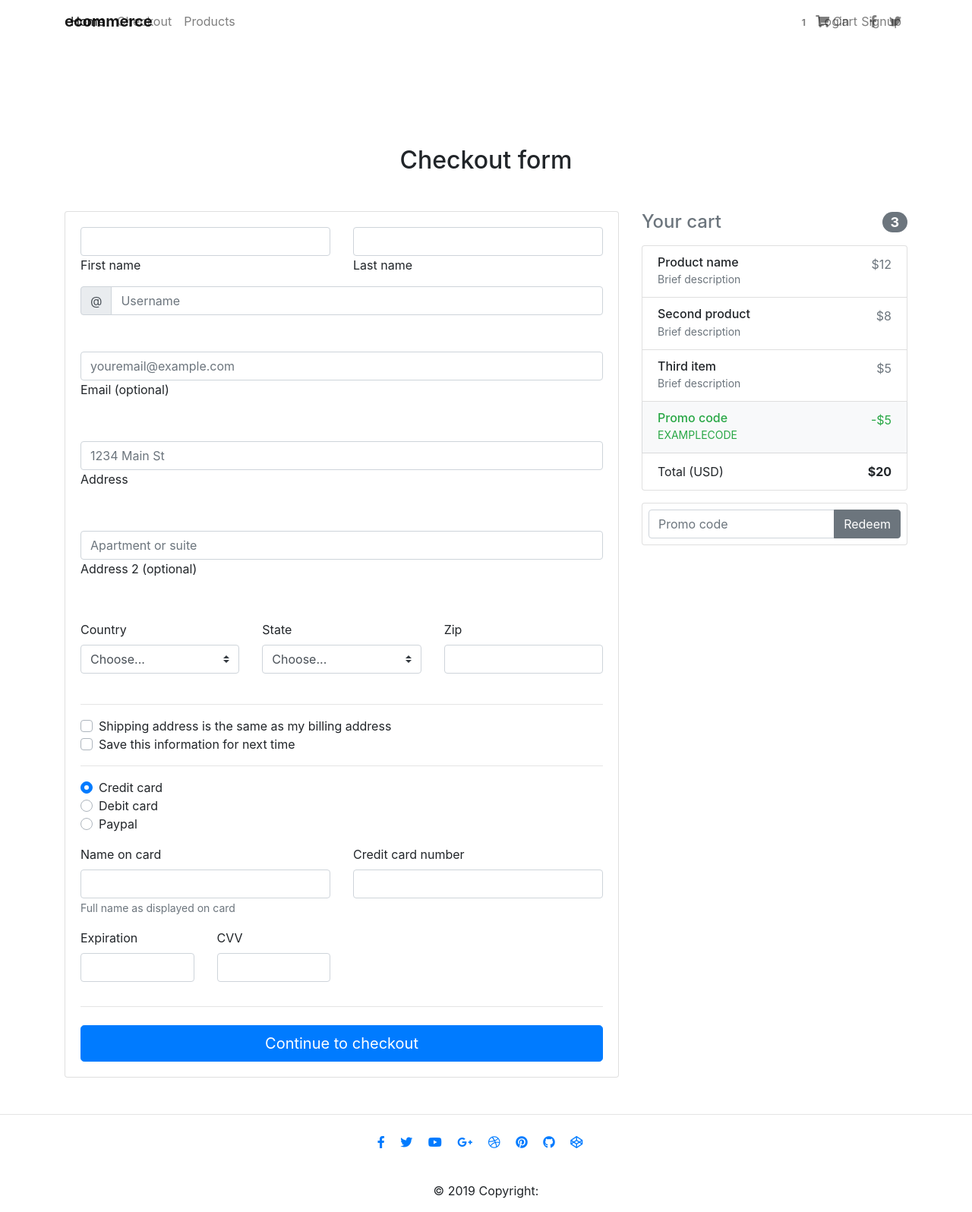
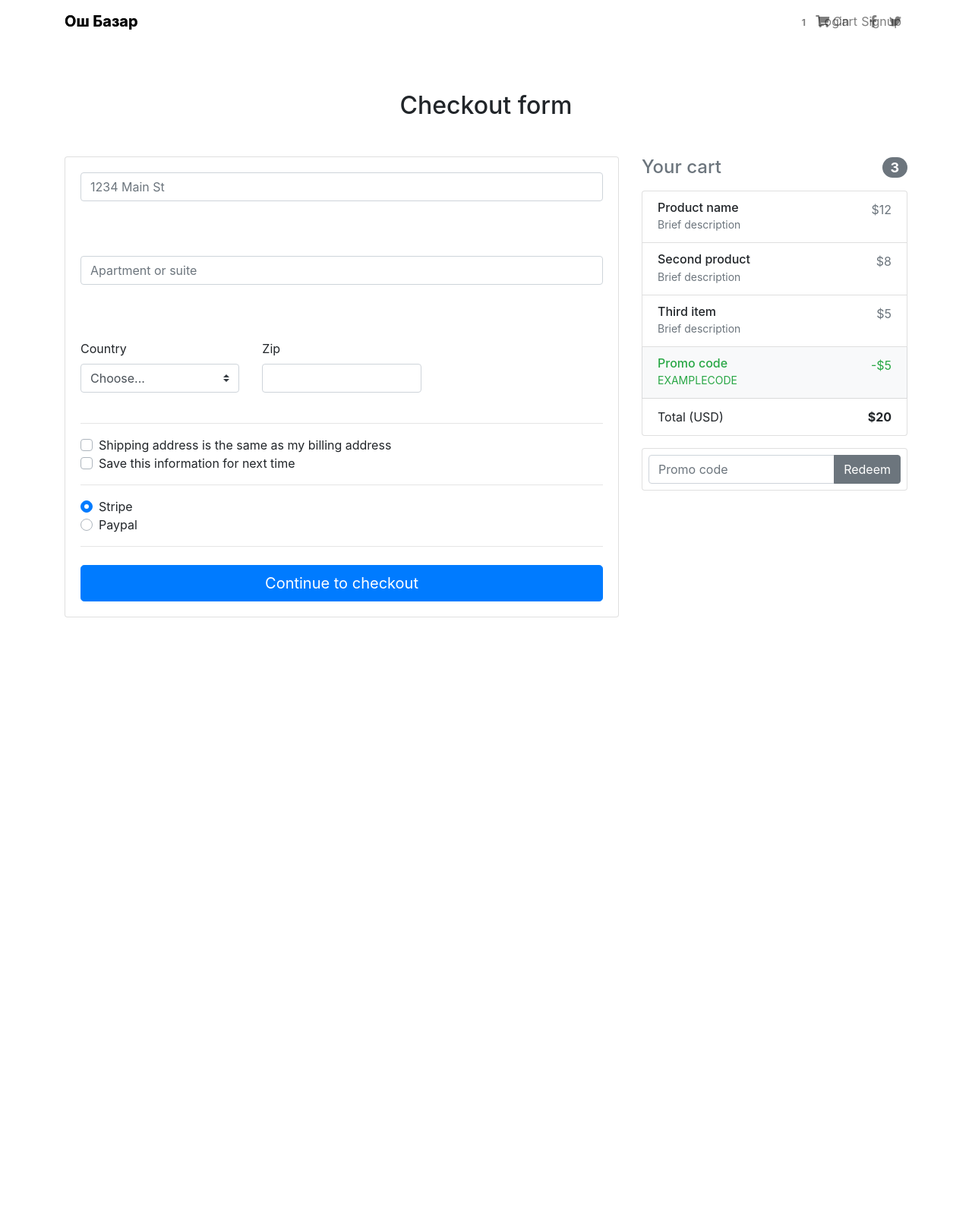
Before and after one commit to jetigenov/shop, a Django app: page /checkout/ in a window 1280 px wide. Shown: the whole page at 76% size. After the commit the page ends 813 px from the top, so only its background shows below. Run offline with Django 3.2, Linux system fonts and the light colour scheme; some libraries are stand-ins or nearby versions.

Commit message:
django countries

```diff
--- /dev/null
+++ b/core/forms.py
@@ -0,0 +1,12 @@
+from django import forms
+from django_countries.fields import CountryField
+
+
+class CheckoutForm(forms.Form):
+    street_address = forms.CharField()
+    apartment_address = forms.CharField(required=False)
+    country = CountryField(blank_label='(select country)')
+    zip = forms.CharField()
+    same_billing_address = forms.BooleanField(widget=forms.CheckboxInput())
+    save_info = forms.BooleanField(widget=forms.CheckboxInput())
+    payment_option = forms.BooleanField(widget=forms.RadioSelect())
--- a/core/urls.py
+++ b/core/urls.py
@@ -1,7 +1,7 @@
 from django.urls import path
 from .views import (
     ItemDetailView,
-    checkout,
+    CheckoutView,
     HomeView,
     add_to_cart,
     remove_from_cart,
@@ -15,7 +15,7 @@ app_name = 'core'
 
 urlpatterns = [
     path('', HomeView.as_view(), name='home'),
-    path('checkout/', checkout, name='checkout'),
+    path('checkout/', CheckoutView.as_view(), name='checkout'),
     path('order-summary/', OrderSummaryView.as_view(), name='order-summary'),
     path('products/<slug>/', ItemDetailView.as_view(), name='product'),
     path('add-to-cart/<slug>/', add_to_cart, name='add-to-cart'),
--- a/core/views.py
+++ b/core/views.py
@@ -8,6 +8,7 @@ from django.shortcuts import redirect
 from django.shortcuts import render, get_object_or_404
 from django.views.generic import ListView, DetailView, View
 from django.utils import timezone
+from .forms import CheckoutForm
 from .models import Item, OrderItem, Order
 
 
@@ -17,14 +18,30 @@ def products(request):
     }
     return render(request, "product.html", context)
 
-def checkout(request):
-    return render(request, "checkout.html")
+
+
+class CheckoutView(View):
+    def get(self, *args, **kwargs):
+        form = CheckoutForm()
+        context = {
+            'form': form
+        }
+        return render(self.request, "checkout.html", context)
+
+    def post(self, *args, **kwargs):
+        form = CheckoutForm(self.request.POST or None)
+        if form.is_valid():
+            print("The form is valid")
+            return redirect('core:checkout')
+
 
 
 class HomeView(ListView):
     model = Item
     paginate_by = 10
     template_name = "home.html"
+
+
 
 
 class OrderSummaryView(LoginRequiredMixin, View):
--- a/templates/checkout.html
+++ b/templates/checkout.html
@@ -36,24 +36,10 @@
         <span class="navbar-toggler-icon"></span>
       </button>
 
-      <!-- Links -->
-      <div class="collapse navbar-collapse" id="navbarSupportedContent">
 
-        <!-- Left -->
-        <ul class="navbar-nav mr-auto">
-          <li class="nav-item active">
-            <a class="nav-link waves-effect" href="#">Home
-              <span class="sr-only">(current)</span>
-            </a>
-          </li>
-          <li class="nav-item">
-            <a class="nav-link waves-effect" href="" target="_blank">Checkout</a>
-          </li>
-          <li class="nav-item">
-            <a class="nav-link waves-effect" href="" target="_blank">Products</a>
-          </li>
-        </ul>
-
+            <a class="navbar-brand waves-effect" href="/">
+        <strong class="blue-text">Ош Базар</strong>
+      </a>
         <!-- Right -->
         <ul class="navbar-nav nav-flex-icons">
           <li class="nav-item">
@@ -82,7 +68,7 @@
   <!-- Navbar -->
 
   <!--Main layout-->
-  <main class="mt-5 pt-4">
+  <main>
     <div class="container wow fadeIn">
 
       <!-- Heading -->
@@ -100,60 +86,17 @@
             <!--Card content-->
             <form class="card-body">
 
-              <!--Grid row-->
-              <div class="row">
-
-                <!--Grid column-->
-                <div class="col-md-6 mb-2">
-
-                  <!--firstName-->
-                  <div class="md-form ">
-                    <input type="text" id="firstName" class="form-control">
-                    <label for="firstName" class="">First name</label>
-                  </div>
-
-                </div>
-                <!--Grid column-->
-
-                <!--Grid column-->
-                <div class="col-md-6 mb-2">
-
-                  <!--lastName-->
-                  <div class="md-form">
-                    <input type="text" id="lastName" class="form-control">
-                    <label for="lastName" class="">Last name</label>
-                  </div>
-
-                </div>
-                <!--Grid column-->
-
-              </div>
-              <!--Grid row-->
-
-              <!--Username-->
-              <div class="md-form input-group pl-0 mb-5">
-                <div class="input-group-prepend">
-                  <span class="input-group-text" id="basic-addon1">@</span>
-                </div>
-                <input type="text" class="form-control py-0" placeholder="Username" aria-describedby="basic-addon1">
-              </div>
-
-              <!--email-->
-              <div class="md-form mb-5">
-                <input type="text" id="email" class="form-control" placeholder="youremail@example.com">
-                <label for="email" class="">Email (optional)</label>
-              </div>
 
               <!--address-->
               <div class="md-form mb-5">
                 <input type="text" id="address" class="form-control" placeholder="1234 Main St">
-                <label for="address" class="">Address</label>
+                <label for="address" class=""></label>
               </div>
 
               <!--address-2-->
               <div class="md-form mb-5">
                 <input type="text" id="address-2" class="form-control" placeholder="Apartment or suite">
-                <label for="address-2" class="">Address 2 (optional)</label>
+                <label for="address-2" class=""></label>
               </div>
 
               <!--Grid row-->
@@ -169,21 +112,6 @@
                   </select>
                   <div class="invalid-feedback">
                     Please select a valid country.
-                  </div>
-
-                </div>
-                <!--Grid column-->
-
-                <!--Grid column-->
-                <div class="col-lg-4 col-md-6 mb-4">
-
-                  <label for="state">State</label>
-                  <select class="custom-select d-block w-100" id="state" required>
-                    <option value="">Choose...</option>
-                    <option>California</option>
-                  </select>
-                  <div class="invalid-feedback">
-                    Please provide a valid state.
                   </div>
 
                 </div>
@@ -220,50 +148,14 @@
               <div class="d-block my-3">
                 <div class="custom-control custom-radio">
                   <input id="credit" name="paymentMethod" type="radio" class="custom-control-input" checked required>
-                  <label class="custom-control-label" for="credit">Credit card</label>
-                </div>
-                <div class="custom-control custom-radio">
-                  <input id="debit" name="paymentMethod" type="radio" class="custom-control-input" required>
-                  <label class="custom-control-label" for="debit">Debit card</label>
+                  <label class="custom-control-label" for="credit">Stripe</label>
                 </div>
                 <div class="custom-control custom-radio">
                   <input id="paypal" name="paymentMethod" type="radio" class="custom-control-input" required>
                   <label class="custom-control-label" for="paypal">Paypal</label>
                 </div>
               </div>
-              <div class="row">
-                <div class="col-md-6 mb-3">
-                  <label for="cc-name">Name on card</label>
-                  <input type="text" class="form-control" id="cc-name" placeholder="" required>
-                  <small class="text-muted">Full name as displayed on card</small>
-                  <div class="invalid-feedback">
-                    Name on card is required
-                  </div>
-                </div>
-                <div class="col-md-6 mb-3">
-                  <label for="cc-number">Credit card number</label>
-                  <input type="text" class="form-control" id="cc-number" placeholder="" required>
-                  <div class="invalid-feedback">
-                    Credit card number is required
-                  </div>
-                </div>
-              </div>
-              <div class="row">
-                <div class="col-md-3 mb-3">
-                  <label for="cc-expiration">Expiration</label>
-                  <input type="text" class="form-control" id="cc-expiration" placeholder="" required>
-                  <div class="invalid-feedback">
-                    Expiration date required
-                  </div>
-                </div>
-                <div class="col-md-3 mb-3">
-                  <label for="cc-expiration">CVV</label>
-                  <input type="text" class="form-control" id="cc-cvv" placeholder="" required>
-                  <div class="invalid-feedback">
-                    Security code required
-                  </div>
-                </div>
-              </div>
+
               <hr class="mb-4">
               <button class="btn btn-primary btn-lg btn-block" type="submit">Continue to checkout</button>
 
@@ -345,52 +237,6 @@
   <!--Footer-->
   <footer class="page-footer text-center font-small mt-4 wow fadeIn">
 
-    <!--Call to action-->
-    <!--/.Call to action-->
-
-    <hr class="my-4">
-
-    <!-- Social icons -->
-    <div class="pb-4">
-      <a href="https://www.facebook.com/mdbootstrap" target="_blank">
-        <i class="fab fa-facebook-f mr-3"></i>
-      </a>
-
-      <a href="https://twitter.com/MDBootstrap" target="_blank">
-        <i class="fab fa-twitter mr-3"></i>
-      </a>
-
-      <a href="https://www.youtube.com/watch?v=7MUISDJ5ZZ4" target="_blank">
-        <i class="fab fa-youtube mr-3"></i>
-      </a>
-
-      <a href="https://plus.google.com/u/0/b/107863090883699620484" target="_blank">
-        <i class="fab fa-google-plus-g mr-3"></i>
-      </a>
-
-      <a href="https://dribbble.com/mdbootstrap" target="_blank">
-        <i class="fab fa-dribbble mr-3"></i>
-      </a>
-
-      <a href="https://pinterest.com/mdbootstrap" target="_blank">
-        <i class="fab fa-pinterest mr-3"></i>
-      </a>
-
-      <a href="https://github.com/mdbootstrap/bootstrap-material-design" target="_blank">
-        <i class="fab fa-github mr-3"></i>
-      </a>
-
-      <a href="http://codepen.io/mdbootstrap/" target="_blank">
-        <i class="fab fa-codepen mr-3"></i>
-      </a>
-    </div>
-    <!-- Social icons -->
-
-    <!--Copyright-->
-    <div class="footer-copyright py-3">
-      © 2019 Copyright:
-    </div>
-    <!--/.Copyright-->
 
   </footer>
   <!--/.Footer-->
--- a/templates/navbar.html
+++ b/templates/navbar.html
@@ -5,7 +5,7 @@
 
       <!-- Brand -->
       <a class="navbar-brand waves-effect" href="/">
-        <strong class="blue-text">ecommerce</strong>
+        <strong class="blue-text">Ош Базар</strong>
       </a>
 
       <!-- Collapse -->
```
